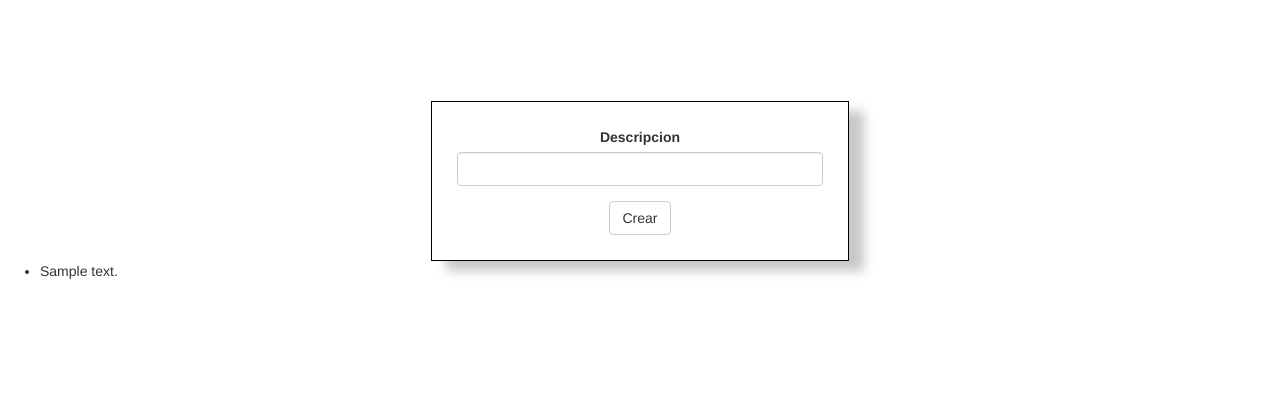
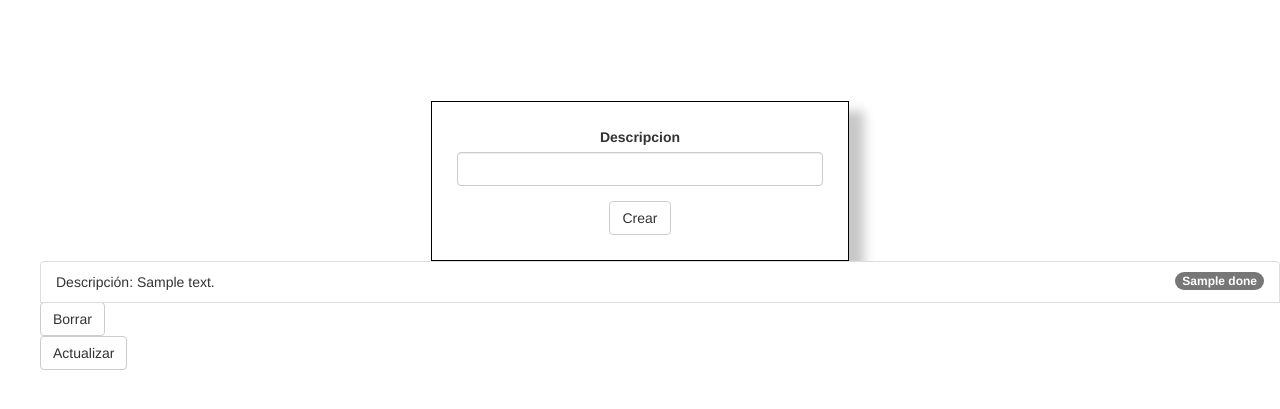
Before and after one commit to VictorPcode/Tutorial-Flask, a Flask app: template app/template/hola.html in a window 1280 px wide. Shown: the part 261-670 px from the top of the page. Run offline with Flask 2, Linux system fonts and the light colour scheme; the template is opened without the code that fills it: values that come from a table or form of the project are taken from there, most other values are stand-ins (such as "Sample title", 1, 10 or a date in 2020); some libraries are stand-ins or nearby versions.

Commit message:
fueron creadas las funciones para borrar y actualizar estados de las tareas

```diff
--- a/app.py
+++ b/app.py
@@ -3,8 +3,8 @@ from flask import jsonify,url_for, make_response,flash, session, request, redire
 from flask_login import login_required, current_user
 
 from app import create_app
-from app.forms import todoForm
-from app.firesotre_service import get_todos, put_todo, get_users
+from app.forms import todoForm, DeleteTodoForm, UpdateTodoForm
+from app.firesotre_service import get_todos,delete_todo, put_todo, get_users, update_todo
 
 app= create_app()
 
@@ -44,12 +44,17 @@ def hola():
     user_ip= session.get('user_ip')
     username = current_user.id
     todo_form = todoForm()
+    delete_form = DeleteTodoForm()
+    update_form = UpdateTodoForm()
 
     context= {
             'user_ip': user_ip,
             'todos': get_todos(user_id=username),
             'username': username,
-            'todo_form': todo_form
+            'todo_form': todo_form,
+            'delete_form': delete_form,
+            'update_form': update_form
+
         }
 
     users = get_users()
@@ -67,5 +72,19 @@ def hola():
     return render_template('hola.html', **context)
 
 
+@app.route('/todos/delete/<todo_id>', methods=['POST'])
+def delete(todo_id):
+    user_id = current_user.id
+    delete_todo(user_id=user_id, todo_id=todo_id)
+    return redirect(url_for('hola'))
+
+
+@app.route('/todos/update/<todo_id>/<int:done>', methods=['POST'])
+def update(todo_id, done):
+     user_id = current_user.id
+     update_todo(user_id=user_id, todo_id=todo_id, done=done)
+     return redirect(url_for('hola'))
+
+
 if __name__ == '__main__':
     app.run(port= 3000, debug=True)
--- a/app/firesotre_service.py
+++ b/app/firesotre_service.py
@@ -26,4 +26,16 @@ def user_put(user_data):
 
 def put_todo(user_id, description):
   todos_collection_ref = db.collection('users').document(user_id).collection('todos')
-  todos_collection_ref.add({'description': description})
+  todos_collection_ref.add({'description': description, 'done': False})
+
+def delete_todo(user_id, todo_id):
+  todoref = _get_todo_ref(user_id, todo_id)
+  todoref.delete()
+
+def update_todo(user_id, todo_id, done):
+  todo_done = bool(done)
+  todoref = _get_todo_ref(user_id, todo_id)
+  todoref.update({'done': not todo_done})
+
+def _get_todo_ref(user_id, todo_id):
+   return db.document('users/{}/todos/{}'.format(user_id, todo_id))
--- a/app/forms.py
+++ b/app/forms.py
@@ -10,3 +10,9 @@ class LoginForm(FlaskForm):
 class todoForm(FlaskForm):
     description = StringField('Descripcion', validators=[DataRequired()])
     submit = SubmitField('Crear')
+
+class DeleteTodoForm(FlaskForm):
+    submit = SubmitField('Borrar')
+
+class UpdateTodoForm(FlaskForm):
+    submit = SubmitField('Actualizar')
--- a/app/template/hola.html
+++ b/app/template/hola.html
@@ -26,7 +26,7 @@
 
     <ul>
         {% for todo in todos %}
-            {{ macros.render_todo(todo) }}
+            {{ macros.render_todo(todo, delete_form, update_form) }}
         {% endfor %}
     </ul>
 {% endblock %}
--- a/app/template/macros.html
+++ b/app/template/macros.html
@@ -1,3 +1,10 @@
-{%macro render_todo(todo)%}
-    <li>{{todo.to_dict().description}}</li>
-{%endmacro%}
+{% import 'bootstrap/wtf.html' as wtf %}
+{% macro render_todo(todo, delete_form, update_form) %}
+
+    <li class="list-group-item">
+        <span class="badge">{{ todo.to_dict().done }}</span>
+        Descripción: {{ todo.to_dict().description }}
+    </li>
+    {{ wtf.quick_form(delete_form, action=url_for('delete', todo_id=todo.id)) }}
+    {{ wtf.quick_form(update_form, action=url_for('update', todo_id=todo.id, done=todo.to_dict().done)) }}
+{% endmacro %}
```
